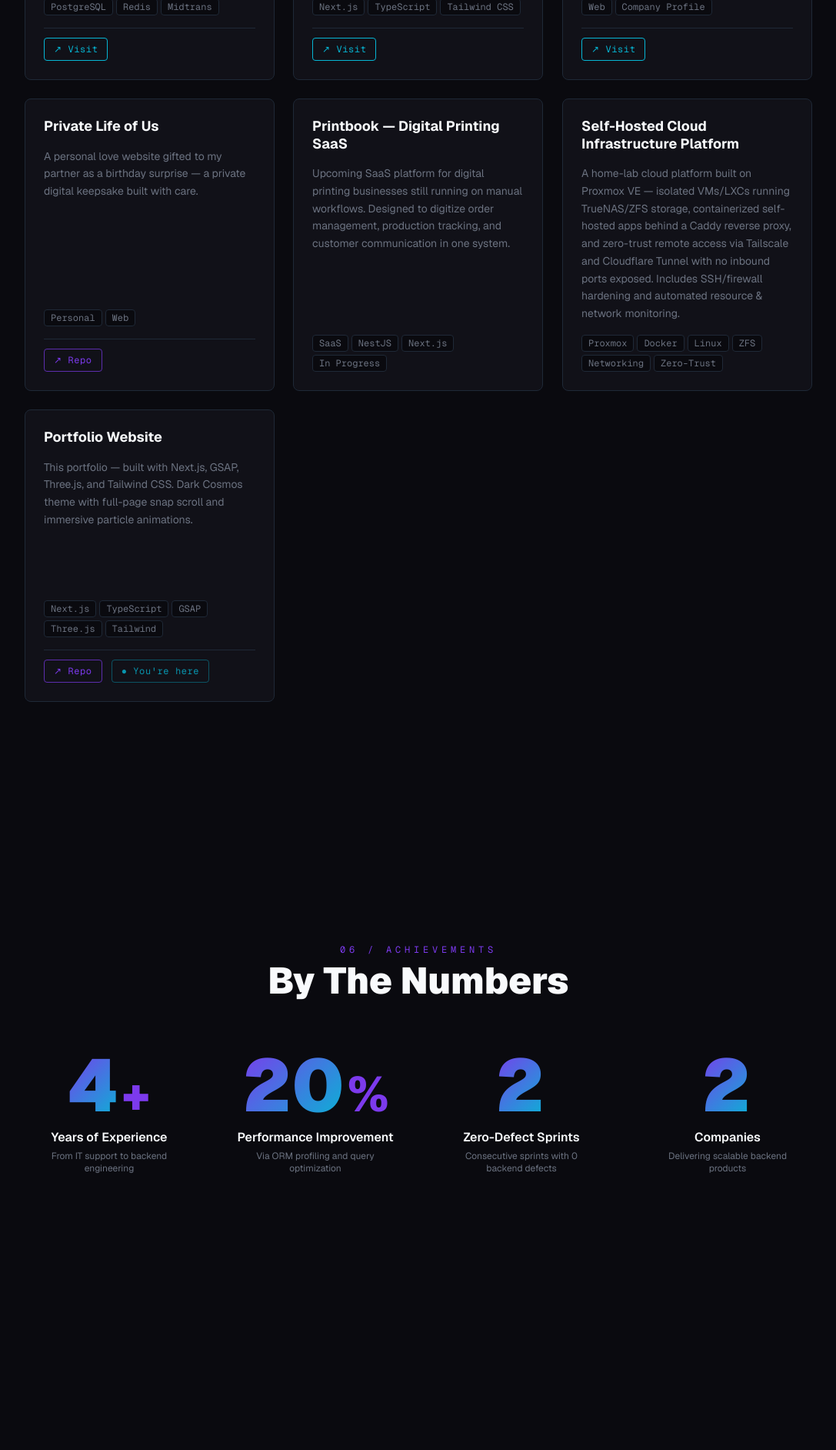
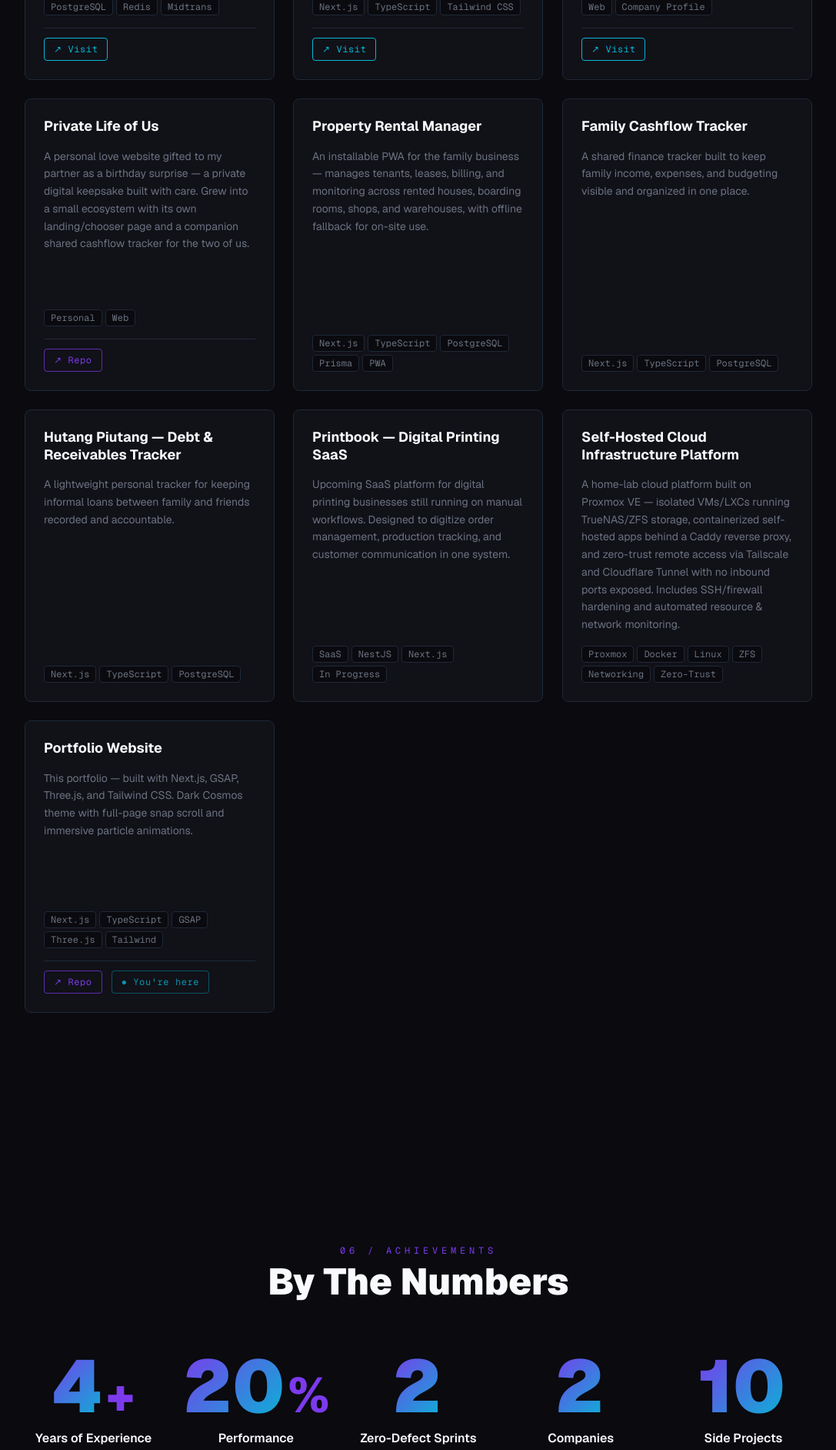
Before and after one commit to gilangmgm98/portofolio, a Next.js app: page / in a window 1280 px wide. Shown: the part 4720-6604 px from the top of the page at 77% size, without its empty margins (96-1183 px from the left). Built offline with nearby package versions, Linux system fonts and the light colour scheme.

Commit message:
feat: add family/partner side projects and update side project count

```diff
--- a/src/components/sections/Achievements.tsx
+++ b/src/components/sections/Achievements.tsx
@@ -14,7 +14,7 @@ export default function Achievements() {
           <p className="text-cosmos-primary text-xs tracking-[0.4em] uppercase font-mono mb-2">06 / Achievements</p>
           <h2 className="text-4xl md:text-5xl font-black text-cosmos-text">By The Numbers</h2>
         </div>
-        <div className="grid grid-cols-2 md:grid-cols-4 gap-8 md:gap-12">
+        <div className="grid grid-cols-2 md:grid-cols-5 gap-6 md:gap-8">
           {achievements.map((a) => (
             <AchievementStat key={a.label} {...a} triggerRef={sectionRef} />
           ))}
--- a/src/data/achievements.ts
+++ b/src/data/achievements.ts
@@ -25,4 +25,10 @@ export const achievements: Achievement[] = [
     label: 'Companies',
     description: 'Delivering scalable backend products',
   },
+  {
+    value: 10,
+    suffix: '',
+    label: 'Side Projects',
+    description: 'Built and shipped outside full-time work',
+  },
 ]
--- a/src/data/projects.ts
+++ b/src/data/projects.ts
@@ -45,9 +45,27 @@ export const projects: Project[] = [
   {
     type: 'side',
     title: 'Private Life of Us',
-    description: 'A personal love website gifted to my partner as a birthday surprise — a private digital keepsake built with care.',
+    description: 'A personal love website gifted to my partner as a birthday surprise — a private digital keepsake built with care. Grew into a small ecosystem with its own landing/chooser page and a companion shared cashflow tracker for the two of us.',
     tags: ['Personal', 'Web'],
     githubUrl: 'https://github.com/gilangmgm98/privatelifeofus',
+  },
+  {
+    type: 'side',
+    title: 'Property Rental Manager',
+    description: 'An installable PWA for the family business — manages tenants, leases, billing, and monitoring across rented houses, boarding rooms, shops, and warehouses, with offline fallback for on-site use.',
+    tags: ['Next.js', 'TypeScript', 'PostgreSQL', 'Prisma', 'PWA'],
+  },
+  {
+    type: 'side',
+    title: 'Family Cashflow Tracker',
+    description: 'A shared finance tracker built to keep family income, expenses, and budgeting visible and organized in one place.',
+    tags: ['Next.js', 'TypeScript', 'PostgreSQL'],
+  },
+  {
+    type: 'side',
+    title: 'Hutang Piutang — Debt & Receivables Tracker',
+    description: 'A lightweight personal tracker for keeping informal loans between family and friends recorded and accountable.',
+    tags: ['Next.js', 'TypeScript', 'PostgreSQL'],
   },
   {
     type: 'side',
```
